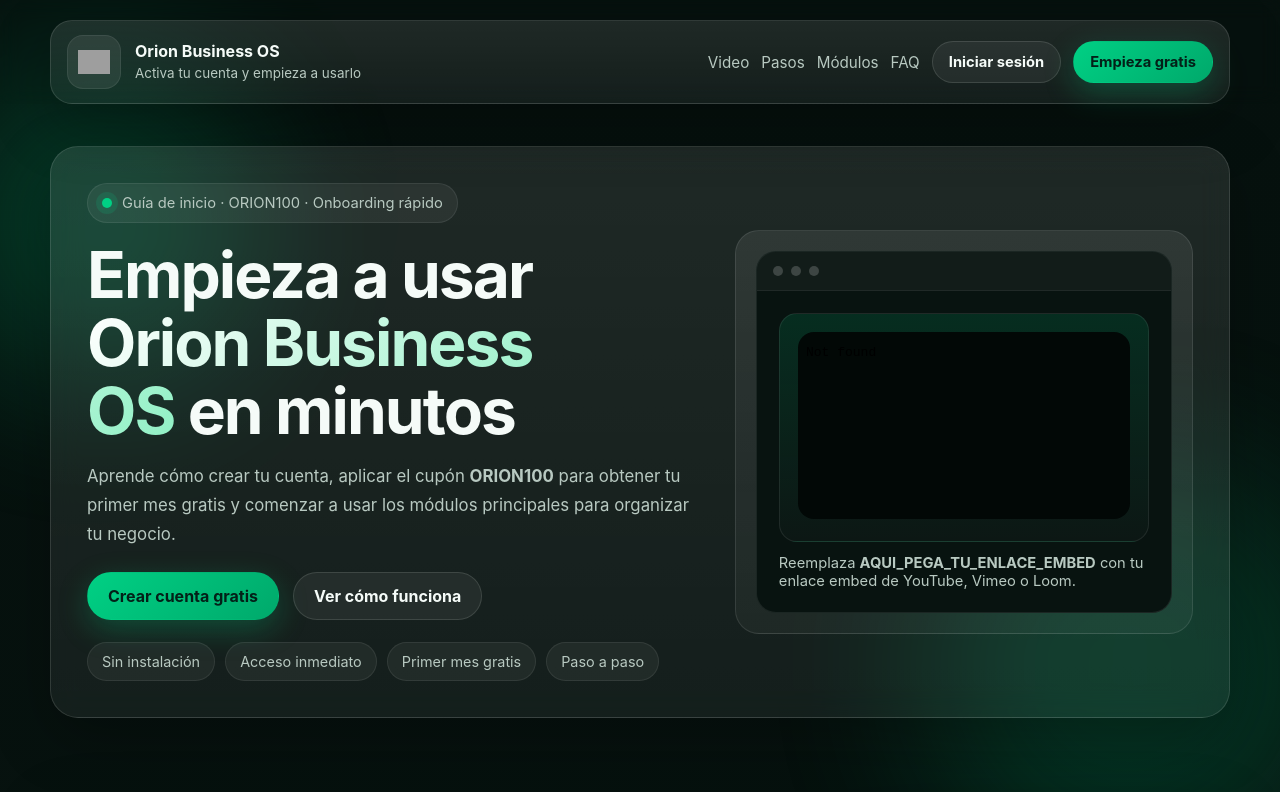
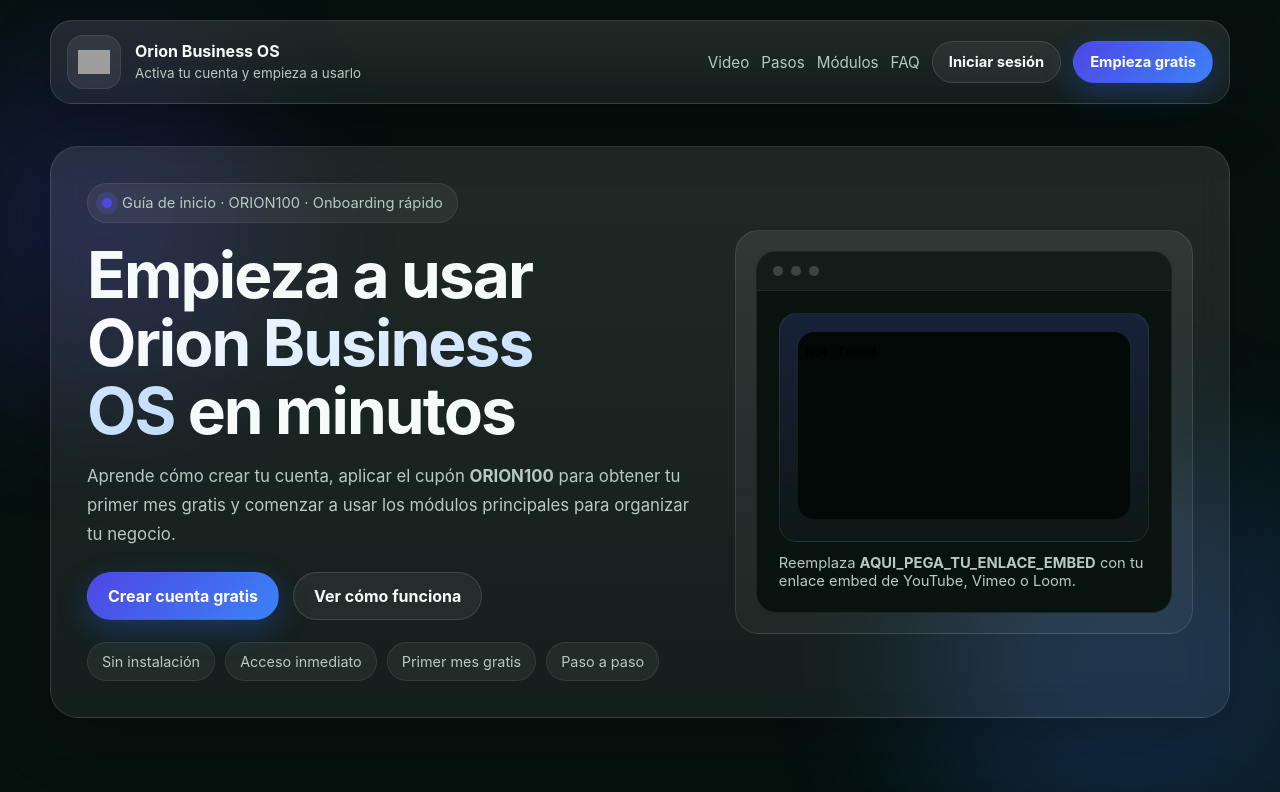
Before and after one commit to alex-stampede/Orion-Business_OS, a website: page public/como-empezar.html in a window 1280 px wide. Shown: the top 792 px of the page. Drawn offline with Linux system fonts and the light colour scheme; grey boxes are pictures that could not be loaded.

Commit message:
Switch /como-empezar accents from green to blue palette

```diff
--- a/public/como-empezar.html
+++ b/public/como-empezar.html
@@ -18,9 +18,9 @@
         --text: #f5fbf8;
         --muted: #b8c9c1;
         --muted-2: #8ea398;
-        --primary: #00d084;
-        --primary-2: #00a96b;
-        --primary-dark: #00382e;
+        --primary: #4f46e5;
+        --primary-2: #3b82f6;
+        --primary-dark: #1e1b4b;
         --white: #ffffff;
         --shadow: 0 20px 60px rgba(0, 0, 0, 0.28);
         --radius-xl: 28px;
@@ -42,8 +42,8 @@
         font-family: Inter, -apple-system, BlinkMacSystemFont, "Segoe UI", sans-serif;
         color: var(--text);
         background:
-          radial-gradient(circle at 15% 20%, rgba(0, 208, 132, 0.12), transparent 0 28%),
-          radial-gradient(circle at 85% 10%, rgba(0, 208, 132, 0.08), transparent 0 26%),
+          radial-gradient(circle at 15% 20%, rgba(99, 102, 241, 0.16), transparent 0 28%),
+          radial-gradient(circle at 85% 10%, rgba(59, 130, 246, 0.12), transparent 0 26%),
           linear-gradient(180deg, var(--bg) 0%, var(--bg-2) 100%);
         min-height: 100vh;
       }
@@ -78,7 +78,7 @@
       .bg-orbs::before {
         width: 320px;
         height: 320px;
-        background: #00d084;
+        background: #4f46e5;
         top: 8%;
         left: -60px;
       }
@@ -86,7 +86,7 @@
       .bg-orbs::after {
         width: 420px;
         height: 420px;
-        background: #00a96b;
+        background: #3b82f6;
         bottom: -80px;
         right: -60px;
       }
@@ -186,8 +186,8 @@
 
       .btn-primary {
         background: linear-gradient(135deg, var(--primary), var(--primary-2));
-        color: #032018;
-        box-shadow: 0 10px 30px rgba(0, 208, 132, 0.25);
+        color: #ffffff;
+        box-shadow: 0 10px 30px rgba(37, 99, 235, 0.32);
       }
 
       .btn-secondary {
@@ -241,7 +241,7 @@
         height: 10px;
         border-radius: 999px;
         background: var(--primary);
-        box-shadow: 0 0 0 6px rgba(0, 208, 132, 0.14);
+        box-shadow: 0 0 0 6px rgba(99, 102, 241, 0.2);
       }
 
       h1, h2, h3 {
@@ -264,7 +264,7 @@
       }
 
       .text-gradient {
-        background: linear-gradient(135deg, #ffffff 0%, #8ff0c4 100%);
+        background: linear-gradient(135deg, #ffffff 0%, #bfdbfe 100%);
         -webkit-background-clip: text;
         background-clip: text;
         color: transparent;
@@ -336,7 +336,7 @@
 
       .preview-box {
         border-radius: 18px;
-        background: linear-gradient(180deg, rgba(0,208,132,0.14), rgba(255,255,255,0.02));
+        background: linear-gradient(180deg, rgba(99,102,241,0.18), rgba(255,255,255,0.02));
         border: 1px solid rgba(255,255,255,0.08);
         padding: 18px;
       }
@@ -419,8 +419,8 @@
         display: grid;
         place-items: center;
         font-weight: 800;
-        color: #032018;
-        background: linear-gradient(135deg, var(--primary), #6ef0bb);
+        color: #ffffff;
+        background: linear-gradient(135deg, var(--primary), var(--primary-2));
         margin-bottom: 16px;
       }
 
@@ -465,8 +465,8 @@
       }
 
       .ba-label-after {
-        background: rgba(0,208,132,0.16);
-        color: #9ef4cf;
+        background: rgba(96,165,250,0.18);
+        color: #dbeafe;
       }
 
       .ba-list {
@@ -525,9 +525,9 @@
         font-size: 1.4rem;
         font-weight: 900;
         letter-spacing: 0.08em;
-        background: linear-gradient(135deg, rgba(0,208,132,0.18), rgba(0,208,132,0.08));
-        border: 1px solid rgba(0,208,132,0.28);
-        color: #aaf6d6;
+        background: linear-gradient(135deg, rgba(96,165,250,0.22), rgba(59,130,246,0.12));
+        border: 1px solid rgba(59,130,246,0.36);
+        color: #eff6ff;
       }
 
       .coupon-list {
```
